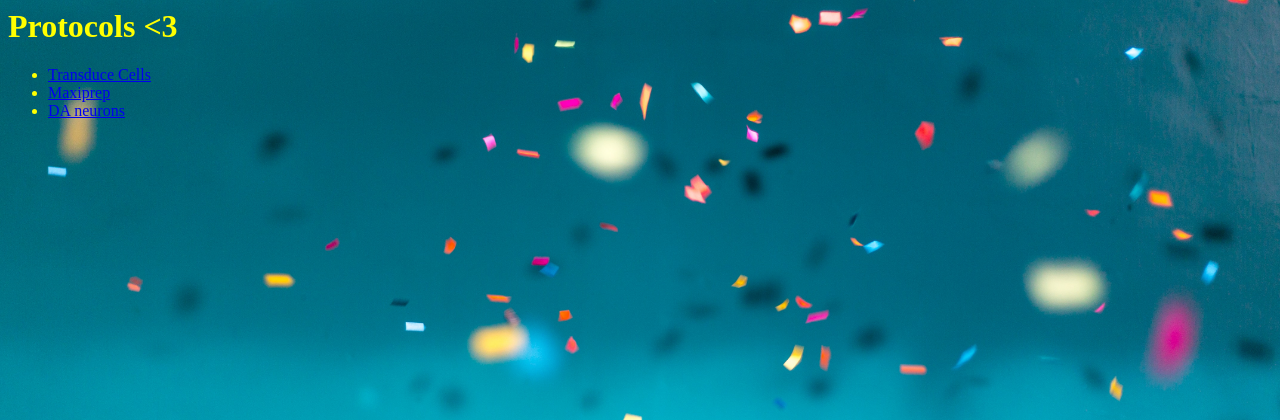
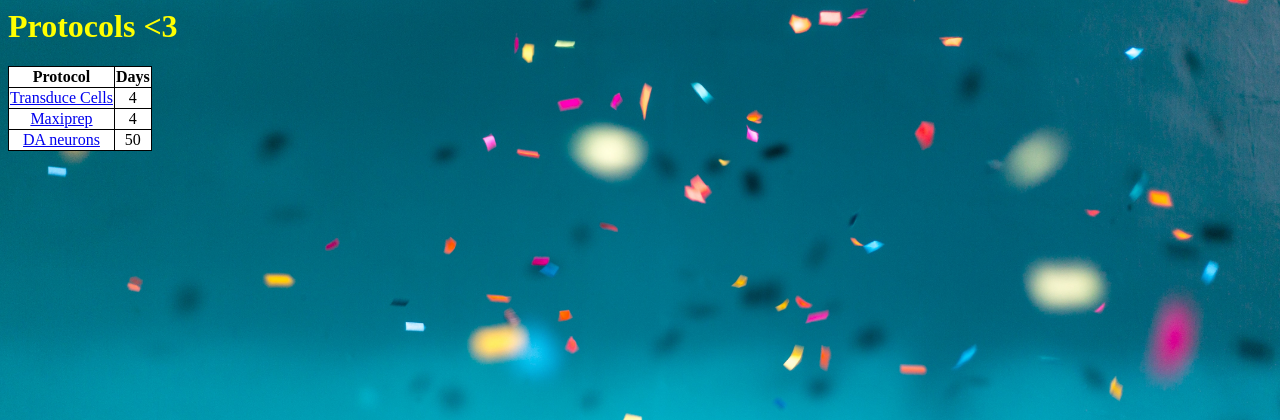
Before and after one commit to jmattick/experiment_planner, a Django app: page /protocols/ in a window 1280 px wide. Shown: the top 420 px of the page. Run offline with Django 3.2, Linux system fonts and the light colour scheme; data comes from the database, SQL or seed files in the repository; both versions use the stored data as it was after the commit.

Commit message:
update views and css

```diff
--- a/protocols/static/protocols/style.css
+++ b/protocols/static/protocols/style.css
@@ -8,6 +8,23 @@ body {
     background-size: 100% 100%;
 }
 
+table {
+  border-collapse: collapse;
+}
+
+table, th, td {
+  border: 1px solid black;
+}
+
 td {
+    text-align: center;
+}
+
+.text-left {
     text-align: left;
 }
+
+.white-background {
+    color: black;
+    background-color: white;
+}
--- a/protocols/templates/protocols/index.html
+++ b/protocols/templates/protocols/index.html
@@ -3,11 +3,19 @@
 <link rel="stylesheet" type="text/css" href="{% static 'protocols/style.css' %}">
 <h1>Protocols <3</h1>
 {% if protocol_list %}
-    <ul>
+    <table class="white-background">
+        <tr>
+            <th><strong>Protocol</strong></th>
+            <th><strong>Days</strong></th>
+        </tr>
         {% for protocol in protocol_list %}
-        <li><a href="{% url 'protocols:detail' protocol.id %}">{{protocol.name}}</a></li>
+            <tr>
+                <td><a href="{% url 'protocols:detail' protocol.id %}">{{protocol.name}}</a></td>
+                <td>{{protocol.days}}</td>
+            </tr>
         {% endfor %}
-    </ul>
+    </table>
+
 {% else %}
     <p>No protocols are available</p>
 {% endif %}
```
Also changed, not shown: protocols/templates/protocols/detail.html (+6 -2 lines), db.sqlite3.
